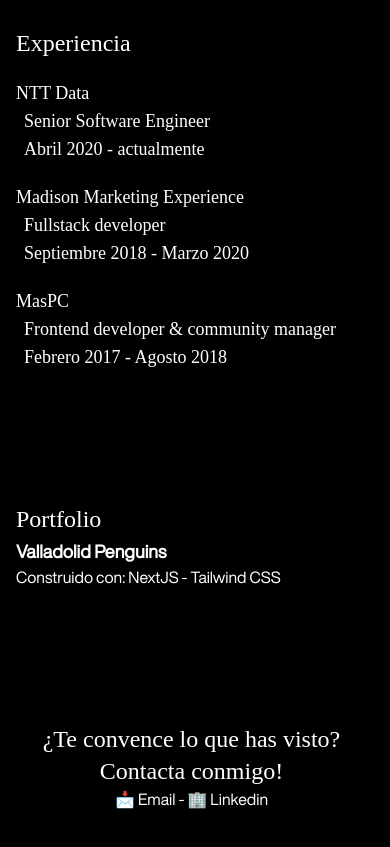
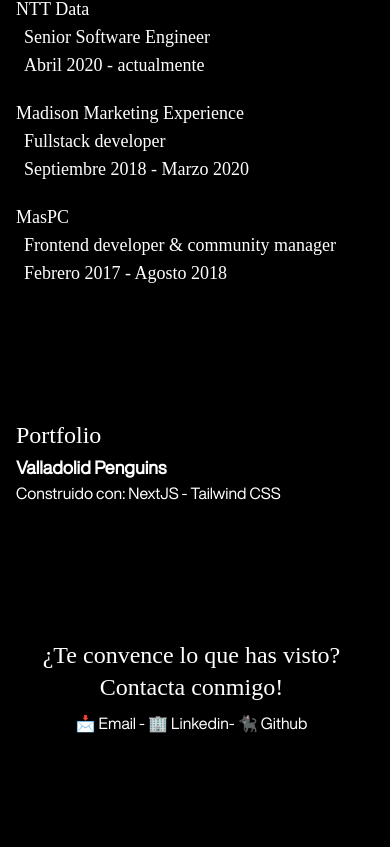
Before and after one commit to cperefer/myPortfolio, a React (Vite) app: page / in a window 390 px wide. Shown: the part 1677-2524 px from the top of the page. Built offline with nearby package versions, Linux system fonts and the light colour scheme; some icons are missing; a web font is replaced by a local one.

Commit message:
feat: style touches

```diff
--- a/src/components/Footer.tsx
+++ b/src/components/Footer.tsx
@@ -6,8 +6,10 @@
       <div className="container pb-[100px]">
         <MotionDiv>
           <div className="w-[90vw] md:w-[60vw] text-center">
-            <h3 className="text-2xl md:text-3xl md:pb-5">¿Te convence lo que has visto?<br />Contacta conmigo!</h3>
-            <p><a target="_blank" href='mailto:cmiguelperfer@gmail.com'>📩 Email</a> - <a target="_blank" href='https://www.linkedin.com/in/miguel-pérez-fernández-1571b6a6'>🏢 Linkedin</a></p>
+            <h3 className="text-2xl md:text-3xl pb-2 md:pb-5">¿Te convence lo que has visto?<br />Contacta conmigo!</h3>
+            <p><a target="_blank" href='mailto:cmiguelperfer@gmail.com'>📩 Email</a> - <a target="_blank" href='https://www.linkedin.com/in/miguel-pérez-fernández-1571b6a6'>🏢 Linkedin</a>
+              - <a target="_blank" href='https://github.com/cperefer'>🐈‍⬛ Github</a>
+            </p>
           </div>
         </MotionDiv>
       </div>
--- a/src/components/Intro.tsx
+++ b/src/components/Intro.tsx
@@ -4,7 +4,7 @@
   const yearsOfExperience: number = new Date().getFullYear() - 2018;
 
   return (
-    <section className="items-center h-[100vh]">
+    <section className="items-center h-[90vh] md:h-[100vh]">
       <div className="container">
         <MotionDiv>
           <div className="w-[90vw] md:w-[70vw]">
```
